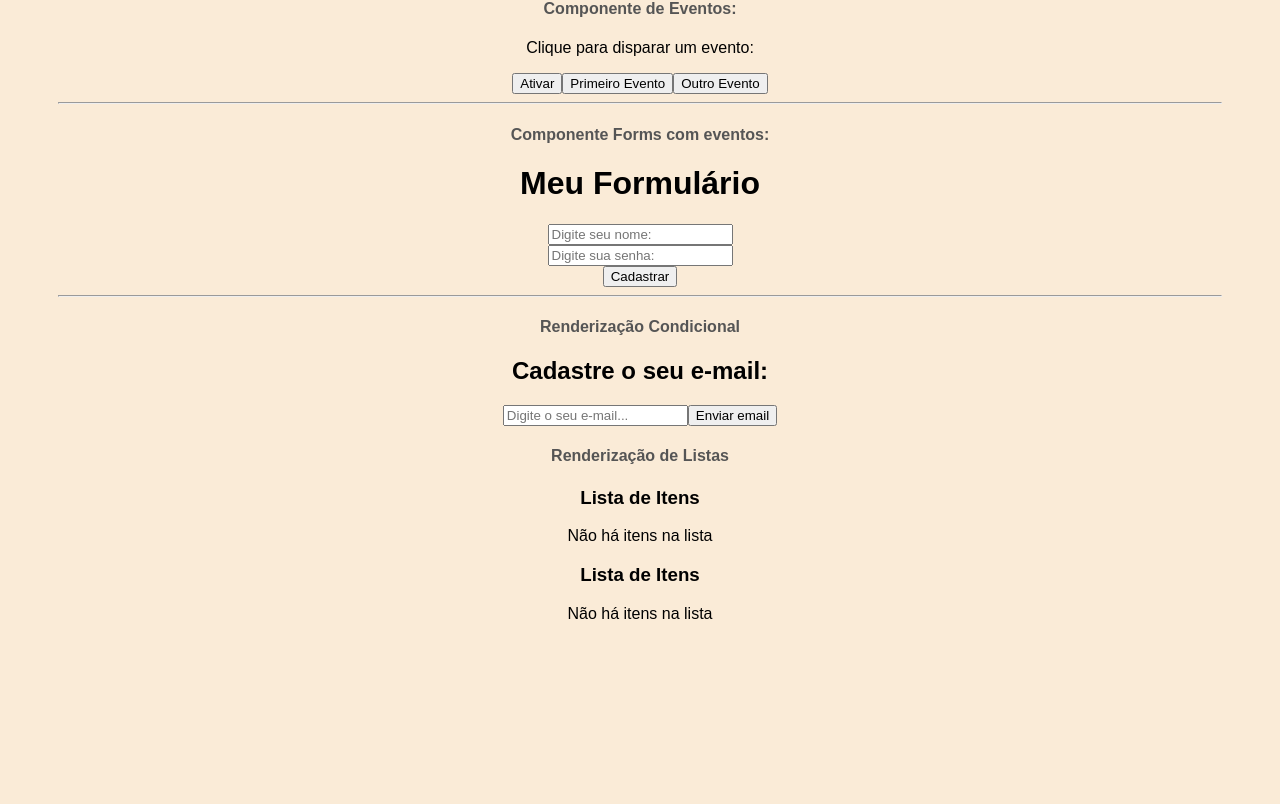
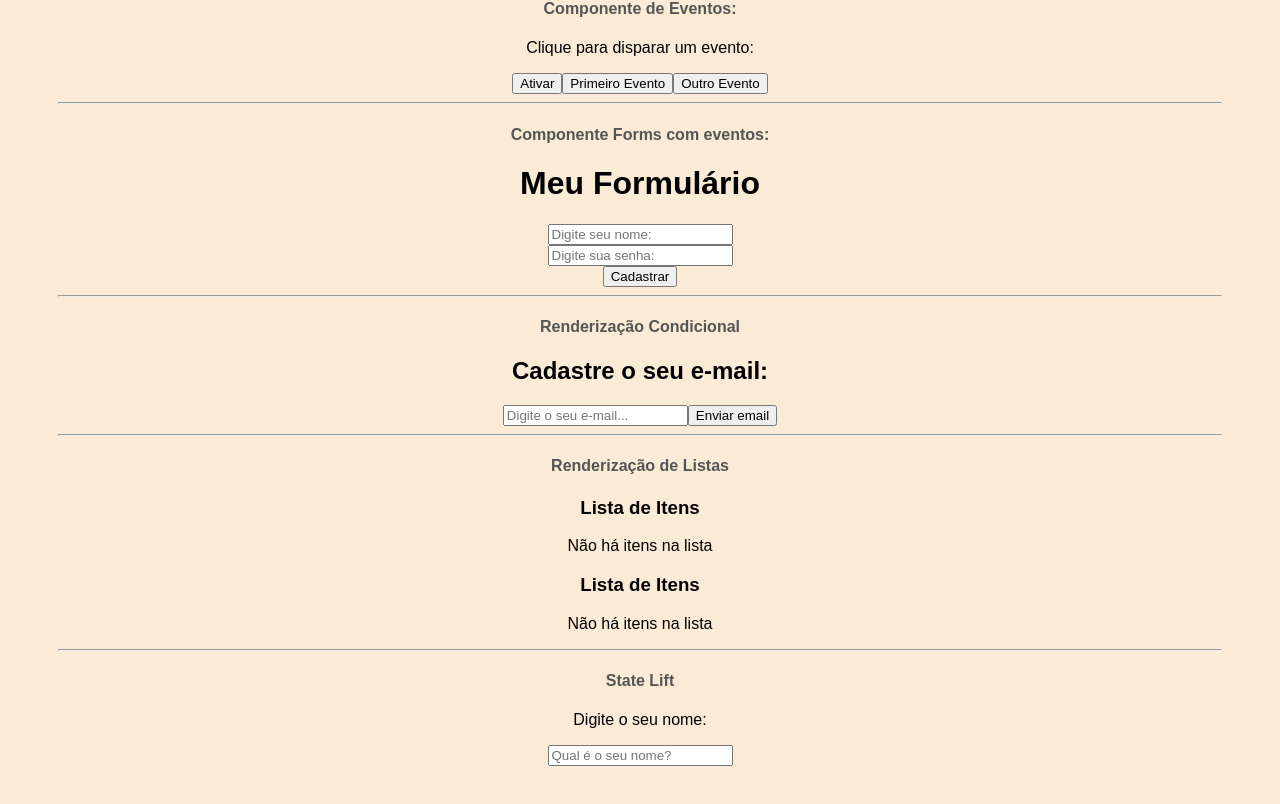
Before and after one commit to N-Skay/react-js-training, a React (Create React App) app: page / in a window 1280 px wide. Shown: the part 1965-2769 px from the top of the page. Before the commit the page ends 2712 px from the top, so only its background shows below. Built offline with nearby package versions, Linux system fonts and the light colour scheme.

Commit message:
Componente State Lift

```diff
--- a/src/App.js
+++ b/src/App.js
@@ -9,8 +9,14 @@
 import Form from './components/Form';
 import Condicional from './components/Condicional'
 import ListRender from './components/ListRender';
+import { useState } from 'react';
+import SeuNome from './components/SeuNome';
+import Saudacao from './components/Saudacao';
 
 function App() {
+
+
+  const [OutroNome, setNome] = useState()
 
   const name = 'Nicolas';
   const Newname = name.toUpperCase();
@@ -102,10 +108,17 @@
       <h4>Renderização Condicional</h4>
       <Condicional/>
 
+      <hr></hr>
+
       <h4>Renderização de Listas</h4>
       <ListRender itens={lista}></ListRender>
       <ListRender itens={[]}></ListRender>
 
+      <hr></hr>
+
+      <h4>State Lift</h4>
+      <SeuNome setNome={setNome} />
+      <Saudacao nome={OutroNome}/>
     </div>
   );
 }
--- /dev/null
+++ b/src/components/Saudacao.js
@@ -0,0 +1,14 @@
+function Saudacao({nome}){
+
+    function gerarSaudacao(algumNome){
+        return  `Olá, ${algumNome}, tudo bem?`
+    }
+
+    return(
+    <>
+    { nome && <p>{gerarSaudacao(nome)}</p>}
+    </>
+    )
+}
+
+export default Saudacao
--- /dev/null
+++ b/src/components/SeuNome.js
@@ -0,0 +1,10 @@
+function SeuNome({setNome}){
+    return(
+        <div>
+            <p>Digite o seu nome:</p>
+            <input type="text" placeholder="Qual é o seu nome?" onChange={(e) => setNome(e.target.value)}/>
+        </div>
+    )
+}
+
+export default SeuNome
```
Also changed, not shown: concepts.txt.
